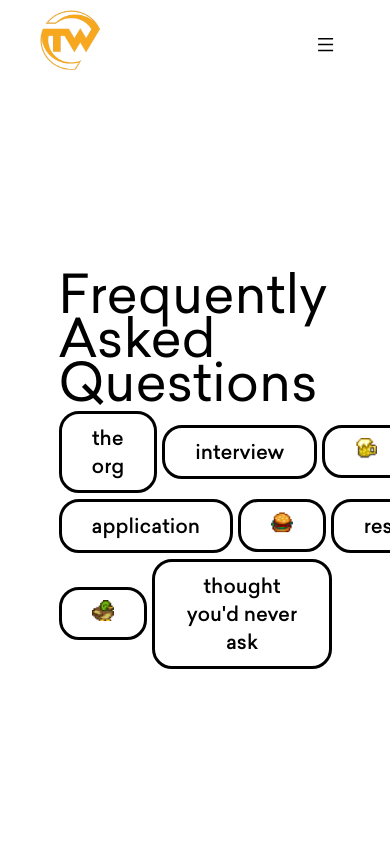
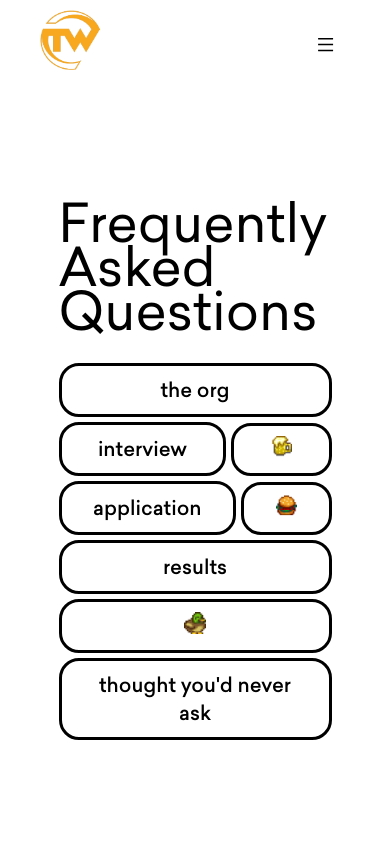
Before and after one commit to TomasinoWeb/tomasinoWebR101, a React (Create React App) app: page /faq in a window 390 px wide. Shown: the top 844 px of the page. Built offline with nearby package versions, Linux system fonts and the light colour scheme.

Commit message:
Fixed responsiveness for Picker buttons

```diff
--- a/src/pages/faq/FaqPage.js
+++ b/src/pages/faq/FaqPage.js
@@ -22,19 +22,29 @@ const FaqPage = () => {
     const [resultsShown, setResultsShown] = useState(false)
     const [sussyShown, setSussyShown] = useState(false)
 
+    const picked = {
+      color: "white",
+      backgroundColor: "black",
+    };
+
+    const unpicked = {
+      color: "black",
+      backgroundColor: "white",
+    };
+
     useEffect(() => {
-        tag === "org" ? setOrgShown(true) : setOrgShown(false)
-        tag === "interview" ? setInterviewShown(true) : setInterviewShown(false)
+      tag === "org" ? setOrgShown(true) : setOrgShown(false);
+      tag === "interview" ? setInterviewShown(true) : setInterviewShown(false);
       tag === "application"
         ? setApplicationShown(true)
-            : setApplicationShown(false)
-        tag === "results" ? setResultsShown(true) : setResultsShown(false)
-        tag === "sussy" ? setSussyShown(true) : setSussyShown(false)
-    }, [tag])
+        : setApplicationShown(false);
+      tag === "results" ? setResultsShown(true) : setResultsShown(false);
+      tag === "sussy" ? setSussyShown(true) : setSussyShown(false);
+    }, [tag]);
 
     const handleOnChange = (e) => {
-        setTag(e.target.value)
-    }
+      setTag(e.target.value);
+    };
 
     return (
       <div className="FaqPage">
@@ -46,131 +56,71 @@ const FaqPage = () => {
           </div>
 
           <div className="selection-div">
-            <table class="faq-main-holder">
-              <tr class="faq-main-group">
-                <td>
+            <div class="faq-main-holder">
+              <row class="faq-main-group">
                 <button
                   value="org"
                   className="button-picker"
                   onClick={handleOnChange}
-                    style={
-                      orgShown
-                        ? {
-                            color: "white",
-                            backgroundColor: "black",
-                          }
-                        : {
-                            color: "black",
-                            backgroundColor: "white",
-                          }
-                    }
+                  style={orgShown ? picked : unpicked}
                 >
                   the org
                 </button>
-                </td>
-                <td>
+
                 <button
                   className="button-picker"
                   value="interview"
                   onClick={handleOnChange}
-                    style={
-                      interviewShown
-                        ? {
-                            color: "white",
-                            backgroundColor: "black",
-                          }
-                        : {
-                            color: "black",
-                            backgroundColor: "white",
-                          }
-                    }
+                  style={interviewShown ? picked : unpicked}
                 >
                   interview
                 </button>
-                </td>
-                <td>
+
                 <div class="faq-main-item">
                   <img src={Beer} class="faq-icons" alt="icon"></img>
                 </div>
-                </td>
-              </tr>
+              </row>
 
-              <tr class="faq-main-group">
-                <td>
+              <row class="faq-main-group">
                 <button
                   className="button-picker"
                   value="application"
                   onClick={handleOnChange}
-                    style={
-                      applicationShown
-                        ? {
-                            color: "white",
-                            backgroundColor: "black",
-                          }
-                        : {
-                            color: "black",
-                            backgroundColor: "white",
-                          }
-                    }
+                  style={applicationShown ? picked : unpicked}
                 >
                   application
                 </button>
-                </td>
-                <td>
                 <div class="faq-main-item">
                   <img src={Burger} class="faq-icons" alt="icon"></img>
                 </div>
-                </td>
-                <td>
                 <button
                   className="button-picker"
                   value="results"
                   onClick={handleOnChange}
-                    style={
-                      resultsShown
-                        ? {
-                            color: "white",
-                            backgroundColor: "black",
-                          }
-                        : {
-                            color: "black",
-                            backgroundColor: "white",
-                          }
-                    }
+                  style={resultsShown ? picked : unpicked}
                 >
                   results
                 </button>
-                </td>
-              </tr>
+              </row>
 
-              <tr class="faq-main-group">
-                <td>
+              <row class="faq-main-group">
                 <div class="faq-main-item">
                   <img src={Duck} class="faq-icons" alt="icon"></img>
                 </div>
-                </td>
-                <td>
                 <button
                   className="button-picker"
                   value="sussy"
                   onClick={handleOnChange}
                   style={
                     sussyShown
-                        ? {
-                            color: "white",
-                            backgroundColor: "black",
-                          }
-                        : {
-                            color: "black",
-                            backgroundColor: "white",
-                          }
+                      ? picked
+                      : unpicked
                   }
                 >
                   thought you'd never ask
                 </button>
-                </td>
-              </tr>
-            </table>
+              </row>
+            </div>
           </div>
         </div>
         <br />
--- a/src/pages/faq/faqPage.css
+++ b/src/pages/faq/faqPage.css
@@ -20,6 +20,7 @@
   @media only screen and (max-width:768px) {
     .picker-div {
       flex-direction: column;
+      row-gap: 30px;
     }
 
     .FaqPage {
@@ -33,8 +34,7 @@
     flex-direction: column;
     align-items: flex-start;
     padding: 0px;
-    ;
-
+    row-gap: 5px;
   }
 
   td {
@@ -49,10 +49,12 @@
     padding: 0px;
     gap: 5px;
     width: 100%;
+    flex-wrap: wrap;
   }
 
   .faq-main-item {
     /*flex: 1;*/
+    flex-grow: 1;
     font-weight: 500;
     display: table-cell;
     text-align: center;
@@ -64,16 +66,16 @@
   }
 
   .button-picker{
+    flex-grow: 1;
     font-weight: 500;
-    display: table-cell;
     text-align: center;
     background-color: #FFFFFF;
     border: 3.5px solid #000000;
     border-radius: 20px;
-    display: inline-block;
     padding: 10px 30px;
     font-size: 20px;
     cursor: pointer;
+    min-width: fit-content;
   }
 
   .faq-icons {
```
Lines whose indentation alone changed are shown as unchanged.
